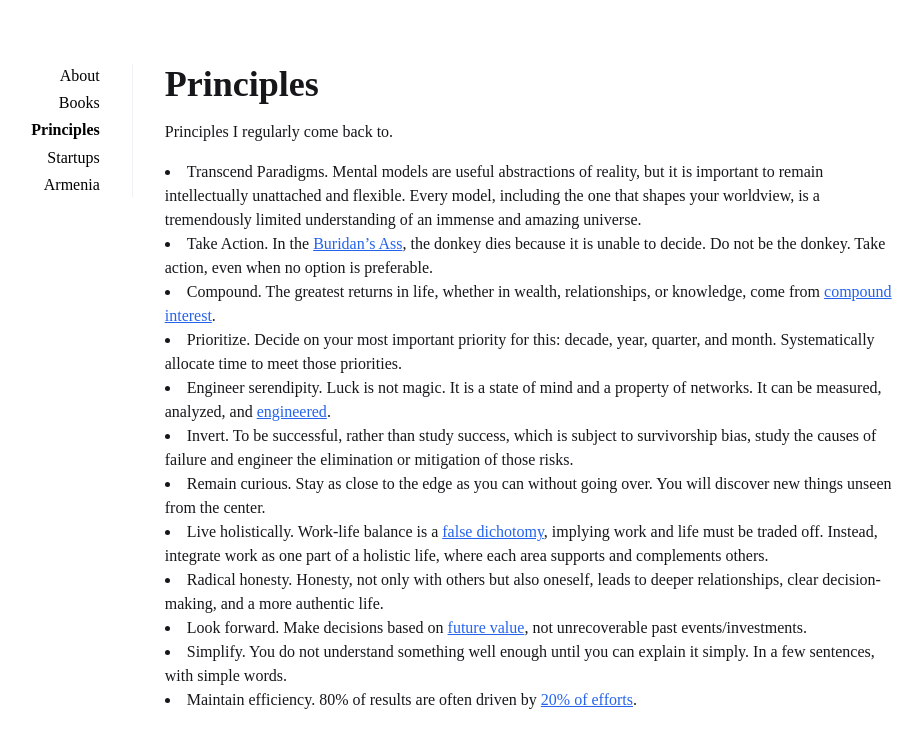
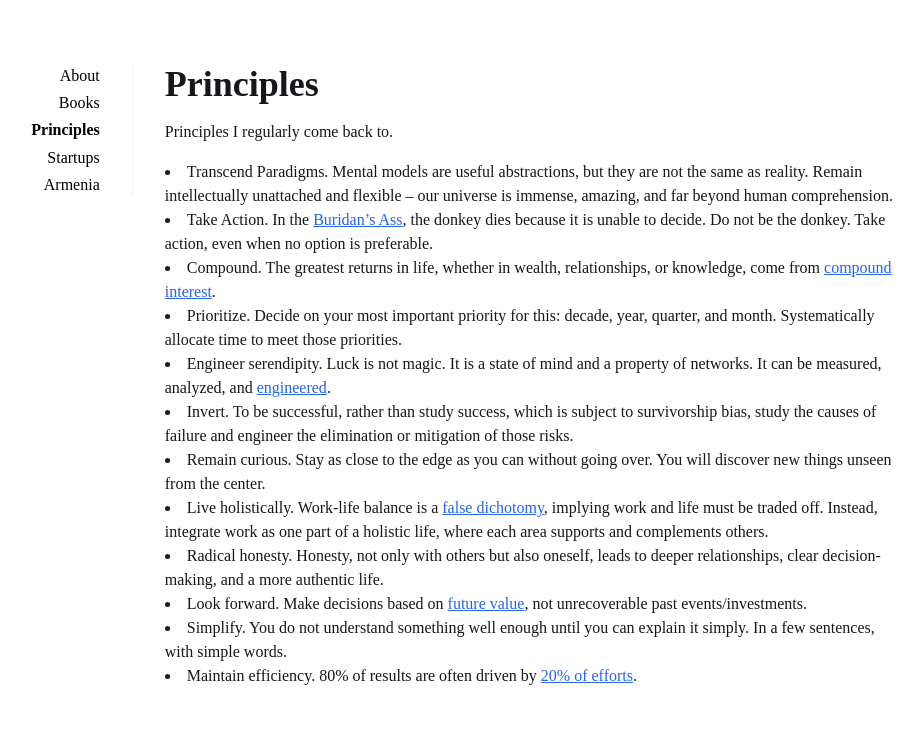
Before and after one commit to aavedissian/avedissian, a Next.js app: page /principles in a window 1280 px wide. Shown: the top 748 px of the page, without its empty margins (188-1110 px from the left). Built offline with nearby package versions, Linux system fonts and the light colour scheme.

Commit message:
mental model thing

```diff
--- a/pages/principles.js
+++ b/pages/principles.js
@@ -7,7 +7,7 @@ export default function Books() {
           <h2 className='font-bold text-4xl'>Principles</h2>
           <p>Principles I regularly come back to.</p>
           <ul class="list-disc list-inside">
-          <li> Transcend Paradigms. Mental models are useful abstractions of reality, but it is important to remain intellectually unattached and flexible. Every model, including the one that shapes your worldview, is a tremendously limited understanding of an immense and amazing universe.</li>
+          <li> Transcend Paradigms. Mental models are useful abstractions, but they are not the same as reality. Remain intellectually unattached and flexible – our universe is immense, amazing, and far beyond human comprehension.</li>
 
           <li>Take Action. In the <a className='text-blue-600' target="_blank" href="https://en.wikipedia.org/wiki/Buridan%27s_ass">Buridan’s Ass</a>, the donkey dies because it is unable to decide. Do not be the donkey. Take action, even when no option is preferable.</li>
 
```
